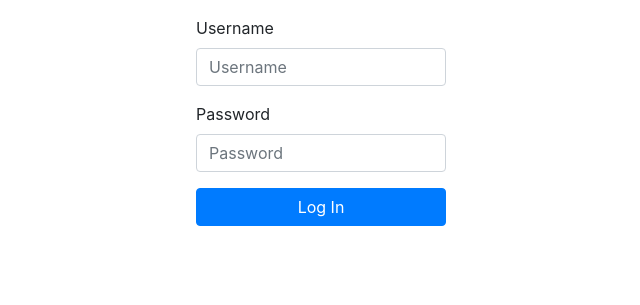
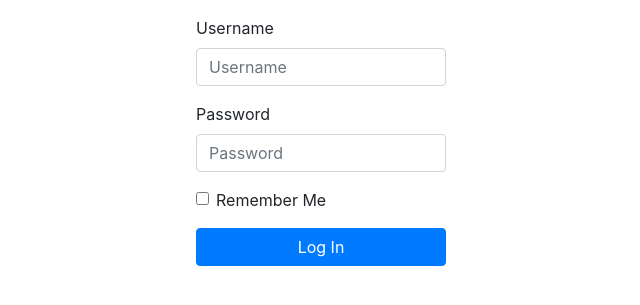
Before and after one commit to sunshineplan/OLMS-old, a Flask app: page /auth/login in a window 1280 px wide. Shown: the part 124-429 px from the top of the page, without its empty margins (319-959 px from the left). Run offline with Flask 2, Linux system fonts and the light colour scheme; parts of the project's set-up code (start-up, migrations or seed data) failed here and were passed over; some libraries are stand-ins or nearby versions.

Commit message:
Log in add remember me

```diff
--- a/OLMS/__init__.py
+++ b/OLMS/__init__.py
@@ -1,7 +1,6 @@
 import logging
 import os
 import sys
-from datetime import timedelta
 from logging.handlers import RotatingFileHandler
 
 from flask import Flask
@@ -15,8 +14,6 @@ def create_app(mode=None):
         app.config.from_mapping(
             # a default secret that should be overridden by instance config
             SECRET_KEY='dev',
-            # default expiration date of a permanent session
-            PERMANENT_SESSION_LIFETIME=timedelta(minutes=5),
             # store the database in the instance folder
             DATABASE=os.path.join(app.instance_path, 'OLMS.db'),
         )
--- a/OLMS/auth.py
+++ b/OLMS/auth.py
@@ -1,4 +1,5 @@
 import functools
+from datetime import timedelta
 
 from flask import (Blueprint, abort, current_app, flash, g, redirect,
                    render_template, request, session, url_for)
@@ -69,6 +70,7 @@ def login():
         ip = request.remote_addr
         username = request.form.get('username')
         password = request.form.get('password')
+        rememberme = request.form.get('rememberme')
         db = get_db()
         error = None
         try:
@@ -87,6 +89,10 @@ def login():
             # store the user id in a new session and return to the index
             session.clear()
             session['user_id'] = user['id']
+            if rememberme == 'on':
+                current_app.permanent_session_lifetime = timedelta(days=365*10)
+            else:
+                current_app.permanent_session_lifetime = timedelta(minutes=10)
             session.permanent = True
             current_app.logger.info(
                 'UID:%s(%s)-%s log in', user['id'], user['realname'], ip)
--- a/OLMS/templates-zh/auth/login.html
+++ b/OLMS/templates-zh/auth/login.html
@@ -15,6 +15,10 @@
     <label for='password'>密码</label>
     <input class='form-control' type='password' name='password' id='password' placeholder='密码' required>
   </div>
+  <div class='form-group form-check'>
+    <input type='checkbox' class='form-check-input' name='rememberme' id='rememberme'>
+    <label class='form-check-label' for='rememberme'>记住我</label>
+  </div>
   <input type='submit' id='submit' value='登入' class='btn btn-primary login'>
 </form>
 <script>
--- a/OLMS/templates/auth/login.html
+++ b/OLMS/templates/auth/login.html
@@ -15,6 +15,10 @@
     <label for='password'>Password</label>
     <input class='form-control' type='password' name='password' id='password' placeholder='Password' required>
   </div>
+  <div class='form-group form-check'>
+    <input type='checkbox' class='form-check-input' name='rememberme' id='rememberme'>
+    <label class='form-check-label' for='rememberme'>Remember Me</label>
+  </div>
   <input type='submit' id='submit' value='Log In' class='btn btn-primary login'>
 </form>
 <script>
--- a/translation.txt
+++ b/translation.txt
@@ -4,6 +4,7 @@ Current Password=当前密码
 New Password=新密码
 Confirm Password=确认密码
 Log In=登入
+Remember Me=记住我
 Log Out=退出
 All Records=记录列表
 Employee Panel=员工面板
```
